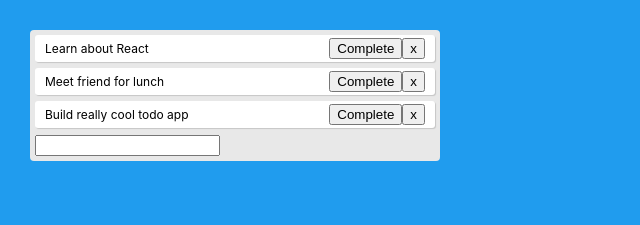
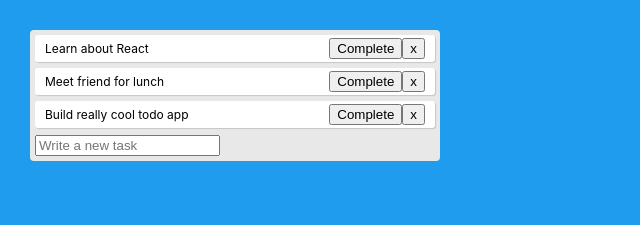
Before and after one commit to sorayav/react-hooks-todo-app, a React (Create React App) app: page / in a window 1280 px wide. Shown: the top 225 px of the page, without its empty margins (0-640 px from the left). Built offline with nearby package versions, Linux system fonts and the light colour scheme.

Commit message:
Divide components and style in folders

```diff
--- a/src/App.js
+++ b/src/App.js
@@ -1,7 +1,7 @@
 import React, { useState } from 'react';
-import './App.css';
-import Todo from './Todo';
-import TodoForm from './TodoForm';
+import './styles/App.css';
+import Todo from './components/Todo';
+import TodoForm from './components/TodoForm';
 
 function App() {
   const [todos, setTodos] = useState([
--- a/src/TodoForm.js
+++ b/src/components/TodoForm.js
@@ -16,6 +16,7 @@ function TodoForm ({ addTodo }) {
         type="text"
         className="input"
         value={value}
+        placeholder="Write a new task"
         onChange={ev => setValue(ev.target.value)}
       />
     </form>
```
Also changed, not shown: src/setupTests.js (deleted, +0 -5 lines), src/components/Todo.js (renamed from src/Todo.js), src/styles/App.css (renamed from src/App.css).
